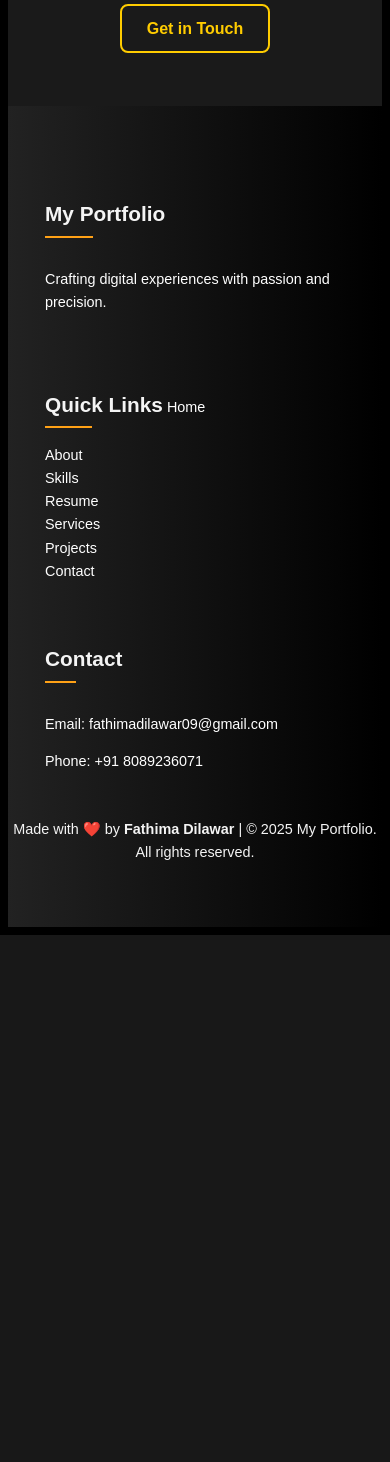
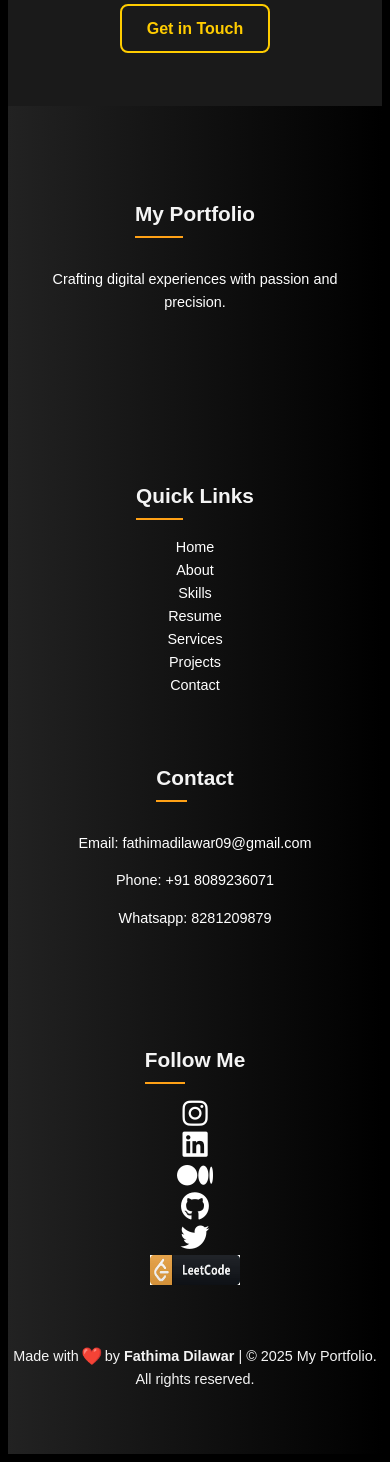
Before and after one commit to zeraafathima/portfolio-project, a Django app: page /about/ in a window 390 px wide. Shown: the part 2518-3980 px from the top of the page. Before the commit the page ends 3453 px from the top, so only its background shows below. Run offline with Django 5.2, Linux system fonts and the light colour scheme.

Commit message:
Updated website content

```diff
--- a/templates/base.html
+++ b/templates/base.html
@@ -5,14 +5,13 @@
     <meta charset="UTF-8">
     <meta name="viewport" content="width=device-width, initial-scale=1.0">
     <!-- FontAwesome CDN -->
-    <link href="https://cdnjs.cloudflare.com/ajax/libs/font-awesome/6.0.0-beta3/css/all.min.css" rel="stylesheet">
+<link href="https://cdnjs.cloudflare.com/ajax/libs/font-awesome/6.0.0-beta3/css/all.min.css" rel="stylesheet">
 
     <title>{% block title %}Portfolio{% endblock %}</title>
     <link rel="stylesheet" href="{% static 'css/style.css' %}">
 </head>
-
 <style>
-/* General Styles */
+    /* General Styles */
 body {
     font-family: 'Poppins', sans-serif;
     color: #f4f4f4;
@@ -32,7 +31,6 @@ nav .container {
     display: flex;
     justify-content: space-between;
     align-items: center;
-    padding: 0 20px;
 }
 
 .logo {
@@ -41,13 +39,13 @@ nav .container {
     letter-spacing: 2px;
     text-transform: uppercase;
     transition: color 0.3s ease;
+    margin-left: 20px;
 }
 
 .logo:hover {
-    color: #b3b3b3;
+    color: #b3b3b3; /* Light gray hover effect */
 }
 
-/* Navbar Links */
 .nav-links {
     list-style: none;
     display: flex;
@@ -56,6 +54,7 @@ nav .container {
 
 .nav-links li {
     display: inline-block;
+    position: relative;
 }
 
 .nav-links a {
@@ -66,6 +65,7 @@ nav .container {
     letter-spacing: 1px;
     transition: color 0.3s ease, transform 0.3s ease;
     display: inline-block;
+    margin-right: 20px;
 }
 
 .nav-links a:hover {
@@ -86,23 +86,23 @@ nav .container {
 .nav-links a:hover::after {
     width: 100%;
 }
-
-/* Toggle Button (Hamburger Menu) */
+/* Menu toggle icon */
 .menu-toggle {
     display: none;
     font-size: 2rem;
     cursor: pointer;
     color: white;
+    margin-right: 20px;
 }
 
-/* Responsive Navbar */
+/* For mobile screens */
 @media (max-width: 768px) {
     .menu-toggle {
-        display: block;
+        display: block; /* Show menu icon */
     }
 
     .nav-links {
-        display: none; /* Initially hidden */
+        display: none; /* Hide menu initially */
         flex-direction: column;
         position: absolute;
         top: 60px;
@@ -113,14 +113,15 @@ nav .container {
         padding: 10px 0;
     }
 
-    .nav-links.active {
-        display: flex; /* Show menu when toggled */
-    }
-
     .nav-links li {
         margin: 10px 0;
     }
+
+    .nav-links.active {
+        display: flex; /* Show menu when active */
+    }
 }
+
 
 /* Footer Styling */
 footer {
@@ -202,15 +203,41 @@ footer {
     font-size: 0.9rem;
 }
 
+/* Heart Animation */
+.heart {
+    display: inline-block;
+    animation: heartbeat 1.5s infinite ease-in-out;
+}
+
+@keyframes heartbeat {
+    0% { transform: scale(1); }
+    50% { transform: scale(1.2); }
+    100% { transform: scale(1); }
+}
+
+/* Responsive Footer */
+@media (max-width: 768px) {
+    .footer-container {
+        flex-direction: column;
+        align-items: center;
+    }
+
+    .footer-section {
+        text-align: center;
+    }
+}
+
+
+
+
 </style>
-
 <body>
     <header>
         <nav>
             <div class="container">
                 <div class="logo"><b>MY PORTFOLIO</b></div>
                 <div class="menu-toggle" onclick="toggleMenu()">
-                    <i class="fas fa-bars"></i>
+                    <i class="fas fa-bars"></i> <!-- Hamburger Icon -->
                 </div>
                 <ul class="nav-links">
                     <li><a href="{% url 'home' %}"><b>HOME</b></a></li>
@@ -224,22 +251,22 @@ footer {
             </div>
         </nav>
     </header>
-
     <main>
         <div class="container">
             {% block content %}
             {% endblock %}
         </div>
     </main>
-
     <footer>
         <div class="container footer-container">
+            <!-- Brand Information -->
             <div class="footer-section">
                 <h4>My Portfolio</h4>
                 <p>Crafting digital experiences with passion and precision.</p>
             </div>
+            <!-- Quick Links -->
             <div class="footer-section">
-                <h4>Quick Links</h4>
+                <h4>Quick Links</h4><br>
                 <a href="{% url 'home' %}">Home</a><br>
                 <a href="{% url 'about' %}">About</a><br>
                 <a href="{% url 'skills' %}">Skills</a><br>
@@ -248,20 +275,50 @@ footer {
                 <a href="{% url 'projects' %}">Projects</a><br>
                 <a href="{% url 'contact' %}">Contact</a>
             </div>
+            <!-- Contact Information -->
             <div class="footer-section">
                 <h4>Contact</h4>
                 <p>Email: fathimadilawar09@gmail.com</p>
                 <p>Phone: +91 8089236071</p>
+                <p>Whatsapp: 8281209879</p>
             </div>
-        </div>
-        <p>Made with <span class="heart">❤️</span> by <strong>Fathima Dilawar</strong> | &copy; 2025 My Portfolio. All rights reserved.</p>
+            <!-- Social Media Icons -->
+            <div class="footer-section">
+                <h4>Follow Me</h4>
+                <div class="social-links">
+                    <a href="https://instagram.com/zeraa.fathima" target="_blank" class="social-icon instagram">
+                        <i class="fab fa-instagram fa-2x"></i>
+                    </a><br>
+
+                    <a href="https://linkedin.com/in/fathimadilawar" target="_blank" class="social-icon linkedin">
+                        <i class="fab fa-linkedin fa-2x"></i>
+                    </a><br>
+                    <a href="https://medium.com/@zeraafathima" target="_blank">
+                        <i class="fab fa-medium fa-2x"></i>
+                    </a><br>
+
+                    <a href="https://github.com/zeraafathima" target="_blank" class="social-icon github">
+                        <i class="fab fa-github fa-2x"></i>
+                    </a><br>
+                    <a href="https://twitter.com/zeraafathima" target="_blank" class="social-icon twitter">
+                        <i class="fab fa-twitter fa-2x"></i>
+                    </a><br>
+                    <a href="https://leetcode.com/zeraafathima" target="_blank" class="social-icon leetcode">
+                        <img src="{% static 'images/images.jpeg' %}" height="30px"width="90px" alt="LeetCode">
+                    </a>
+                </div>
+            </div>
+        </div><br>
+
+
+            <p>Made with <span class="heart">❤️</span> by <strong>Fathima Dilawar </strong> | &copy; 2025 My Portfolio. All rights reserved.</p>
+
+
     </footer>
 
     <script>
         function toggleMenu() {
-            document.querySelector('.nav-links').classList.toggle('active');
+            const menu = document.querySelector('.nav-links');
+            menu.classList.toggle('active'); // Toggle the menu visibility
         }
     </script>
-
-</body>
-</html>
```
